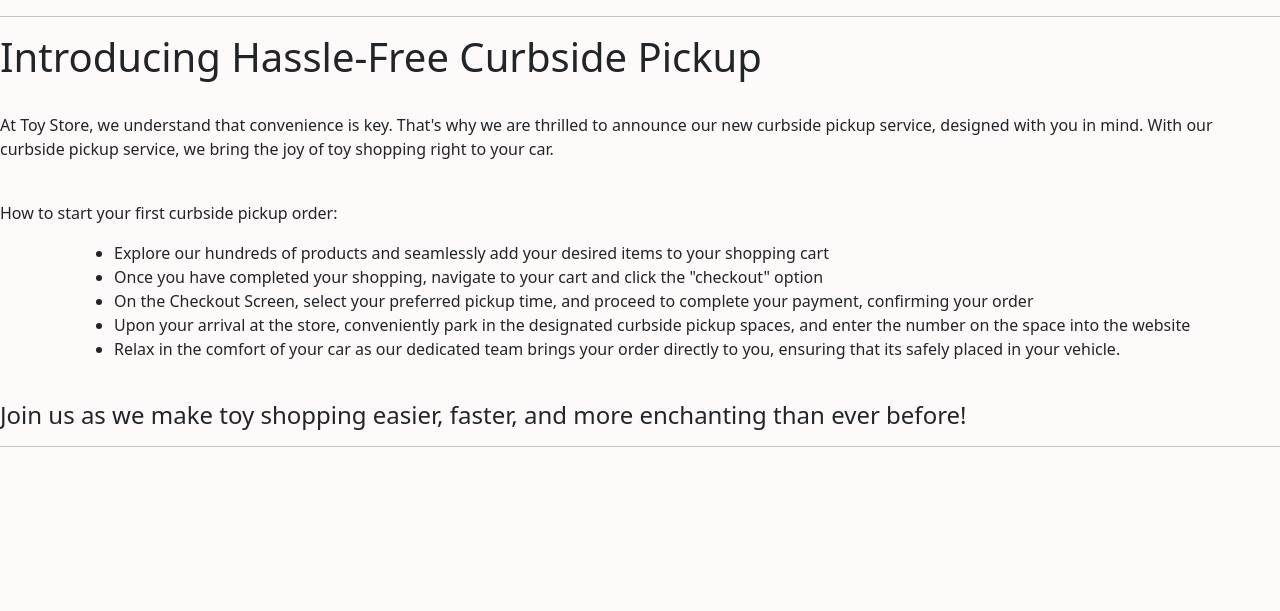
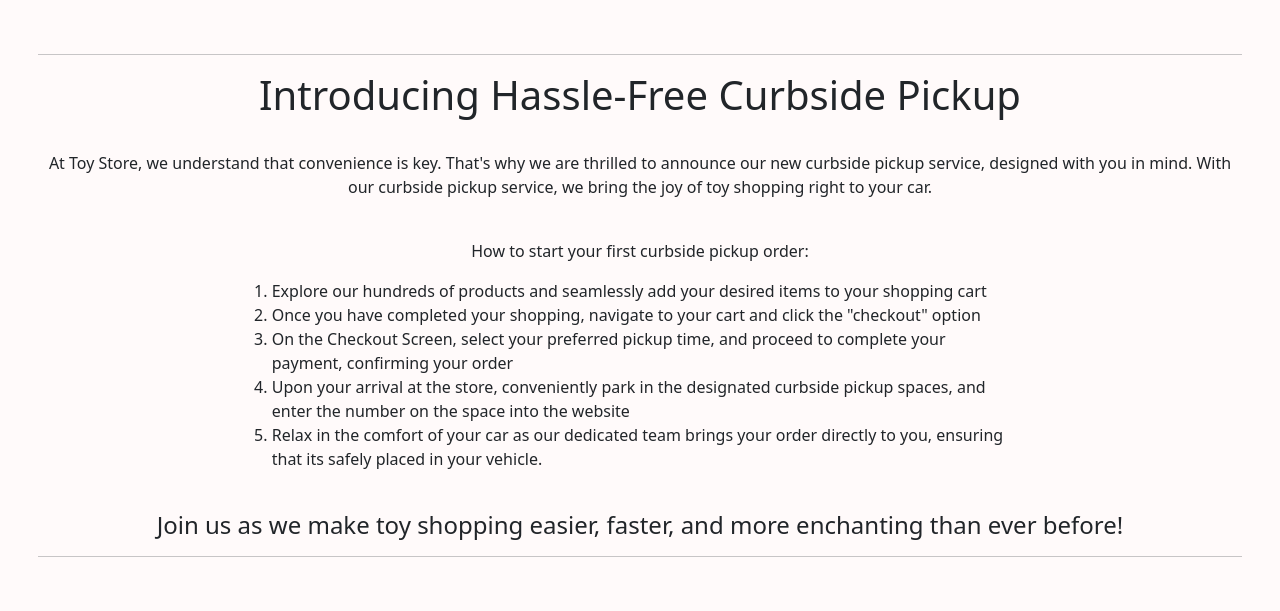
Before and after one commit to aPavesich/IT391-CurbsidePickup, a PHP site: page /curbsideExplain.html in a window 1280 px wide. Shown: the part 56-667 px from the top of the page. Run offline with PHP 8.4, Linux system fonts and the light colour scheme; some libraries are stand-ins or nearby versions.

Commit message:
fixed padding on curbside explain

```diff
--- a/src/curbsideExplain.html
+++ b/src/curbsideExplain.html
@@ -8,6 +8,7 @@
     <link rel="stylesheet" href="https://cdn.jsdelivr.net/npm/bootstrap-icons@1.7.2/font/bootstrap-icons.css">
 
     <link rel="stylesheet" href="../src/styles/navbar.css" />
+    <link rel="stylesheet" href="../src/styles/curbsideExplain.css" />
     <title>Curbside Pickup</title>
 </head>
 <body style="background-color: snow;">
@@ -38,6 +39,7 @@
             </div>
         </div>
     </nav>
+    <section class="section1">
     <hr />
 
       <h1>Introducing Hassle-Free Curbside Pickup</h1>
@@ -58,6 +60,7 @@
         <br>
         <h4>Join us as we make toy shopping easier, faster, and more enchanting than ever before!</h4>
         <hr />
+        </section>
 <!-- Javascript import with popper for dropdowns-->
 <script src="https://cdn.jsdelivr.net/npm/bootstrap@5.3.2/dist/js/bootstrap.bundle.min.js" integrity="sha384-C6RzsynM9kWDrMNeT87bh95OGNyZPhcTNXj1NW7RuBCsyN/o0jlpcV8Qyq46cDfL" crossorigin="anonymous"></script>
 </body>
--- /dev/null
+++ b/src/styles/curbsideExplain.css
@@ -0,0 +1,12 @@
+.section1{
+    padding: 3%;
+    text-align: center;
+}
+.ul{
+    padding-left: 17%;
+    padding-right: 17%;
+
+    list-style-type:decimal;
+    display: inline-block;
+    text-align: left;
+}
```
Also changed, not shown: src/styles/home.css (+1 -9 lines).
